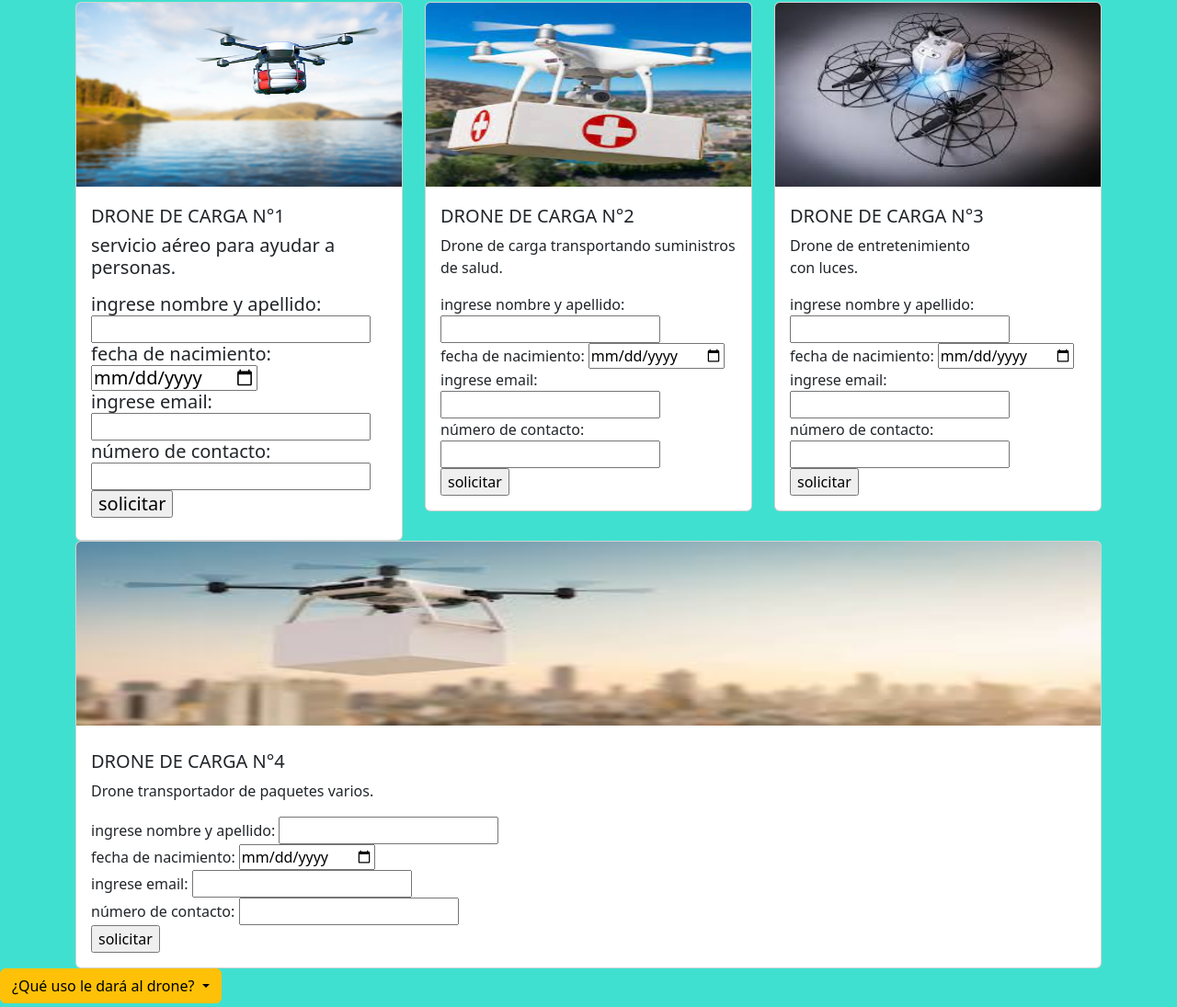
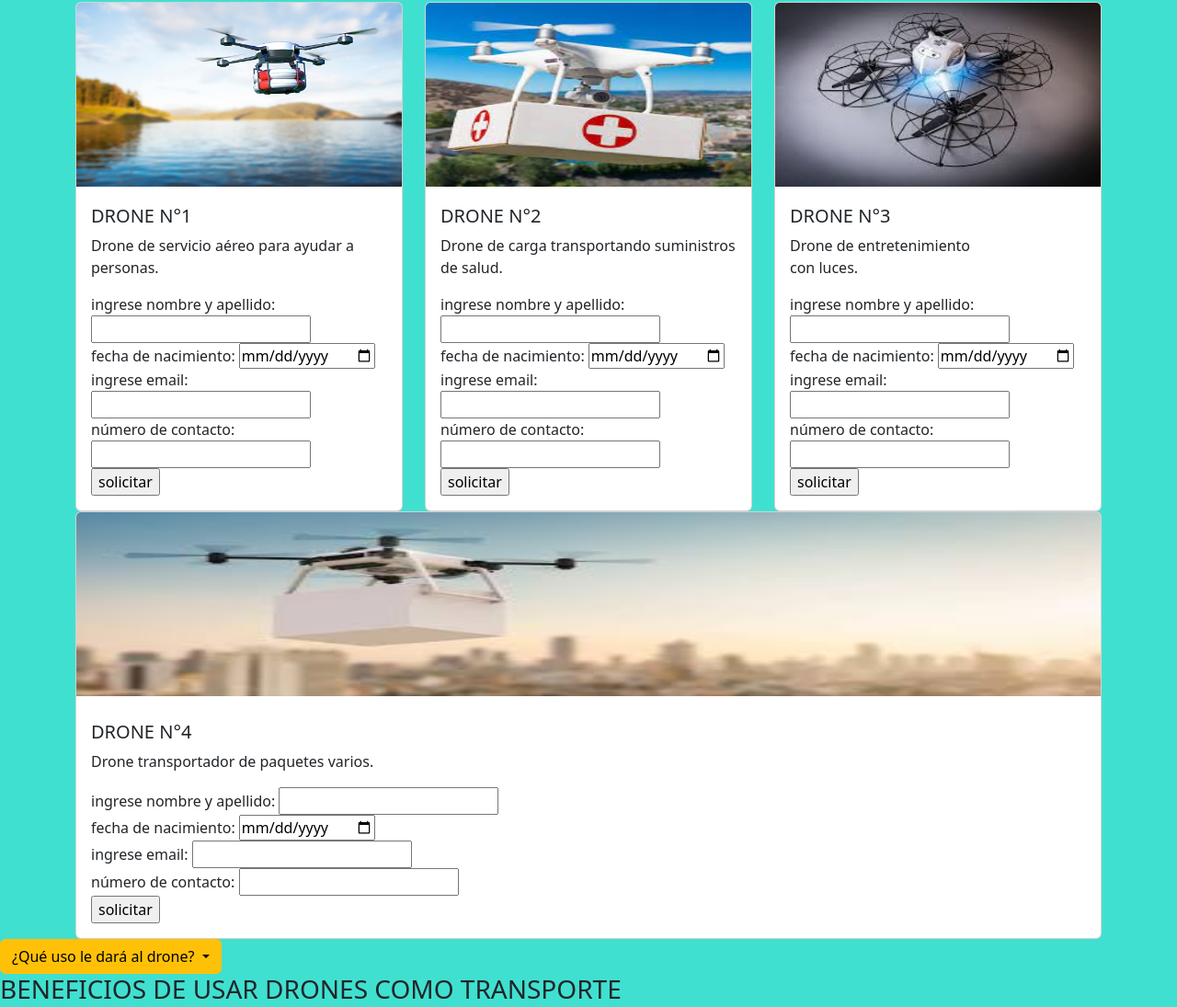
Before and after one commit to BenjaminQuinteros7/proyecto, a plain HTML site: page proyecto/proyecto.html in a window 1280 px wide. Shown: the part 393-1488 px from the top of the page at 92% size. Drawn offline with nearby package versions, Linux system fonts and the light colour scheme.

Commit message:
Add files via upload

```diff
--- a/proyecto/proyecto.html
+++ b/proyecto/proyecto.html
@@ -41,12 +41,15 @@
                 <h3>ELIJA QUE TIPO DE DRONE NECESITARÁ, ACORDE A SU NECESIDAD</h3>
             </div>
             <div class="row">
+
+
+
                 <div class="col">
                     <div class="card">
                         <img src="/drone-1.jpg" class="card-img-top" alt="..." width="300px" height="200px">
                         <div class="card-body">
-                            <h5 class="card-title">DRONE DE CARGA N°1<h5>
-                                    <p class="card-text">servicio aéreo para ayudar a personas.</p>
+                            <h5 class="card-title">DRONE N°1</h5>
+                            <p class="card-text">Drone de servicio aéreo para ayudar a personas.</p>
                             <form action="">
 
                                 <div class="row">
@@ -61,16 +64,16 @@
                                         <input type="date" name="fecha" id="date">
                                     </div>
                                 </div>
-
                                 <div class="row">
                                     <div class="col">
                                         <label for="">ingrese email: </label>
                                         <input type="email" name="email" id="em">
                                     </div>
                                 </div>
+
                                 <div class="row">
                                     <div class="col">
-                                                <label for="">número de contacto:  </label>
+                                        <label for="">número de contacto: </label>
                                         <input type="number" name="numero" id="num" min="0" max="3.000.000.000">
                                     </div>
                                 </div>
@@ -84,11 +87,13 @@
                         </div>
                     </div>
                 </div>
+
+
                 <div class="col">
                     <div class="card">
                         <img src="/card-2.jpeg" class="card-img-top" alt="..." width="300px" height="200px">
                         <div class="card-body">
-                            <h5 class="card-title">DRONE DE CARGA N°2</h5>
+                            <h5 class="card-title">DRONE N°2</h5>
                             <p class="card-text">Drone de carga transportando suministros de salud.</p>
                             <form action="">
 
@@ -113,7 +118,7 @@
 
                                 <div class="row">
                                     <div class="col">
-                                        <label for="">número de contacto:  </label>
+                                        <label for="">número de contacto: </label>
                                         <input type="number" name="numero" id="num" min="0" max="3.000.000.000">
                                     </div>
                                 </div>
@@ -131,7 +136,7 @@
                     <div class="card">
                         <img src="/drone-5.jpeg" class="card-img-top" alt="..." width="300px" height="200px">
                         <div class="card-body">
-                            <h5 class="card-title">DRONE DE CARGA N°3</h5>
+                            <h5 class="card-title">DRONE N°3</h5>
                             <p class="card-text">Drone de entretenimiento
                                 <br> con luces.
                             </p>
@@ -176,7 +181,7 @@
                     <div class="card">
                         <img src="/card-4.jpeg" class="card-img-top" alt="..." width="300px" height="200px">
                         <div class="card-body">
-                            <h5 class="card-title">DRONE DE CARGA N°4</h5>
+                            <h5 class="card-title">DRONE N°4</h5>
                             <p class="card-text">Drone transportador de paquetes varios.</p>
                             <form action="">
 
@@ -217,6 +222,7 @@
                 </div>
             </div>
         </div>
+        <div class="boton justify-content-end">
             <div class="dropdown">
                 <button class="btn btn-warning dropdown-toggle" type="button" data-bs-toggle="dropdown"
                     aria-expanded="false">
@@ -229,6 +235,7 @@
                     <li><button class="dropdown-item" type="button">usos varios</button></li>
                 </ul>
             </div>
+        </div>
         <h3>BENEFICIOS DE USAR DRONES COMO TRANSPORTE</h3>
         <ol class="col">
             <li>es mucho más económico que otros medios de transporte</li>
@@ -239,9 +246,9 @@
     </main>
     <footer>
         <h4>CONTACTOS: </h4>
-        <a href="www.facebook.com"><img src="/facebook.png" alt="" height="10%" width="10%"></a>
-        <a href="www.instagram.com"><img src="/instagram(1).png" alt="" width="10%" height="10%"></a>
-        <a href="www.whatsapp.com"><img src="/whatsapp.png" alt="" width="10%" height="10%"> </a>
+        <a href="www.facebook.com"><img src="/facebook.png" alt="" height="6%" width="6%"></a>
+        <a href="www.instagram.com"><img src="/instagram(1).png" alt="" width="6%" height="6%"></a>
+        <a href="www.whatsapp.com"><img src="/whatsapp.png" alt="" width="6%" height="6%"> </a>
     </footer>
     <script src="https://cdn.jsdelivr.net/npm/bootstrap@5.2.2/dist/js/bootstrap.bundle.min.js"
         integrity="sha384-OERcA2EqjJCMA+/3y+gxIOqMEjwtxJY7qPCqsdltbNJuaOe923+mo//f6V8Qbsw3" crossorigin="anonymous">
```
Also changed, not shown: proyecto/proyecto.txt. Lines whose indentation alone changed are shown as unchanged.
